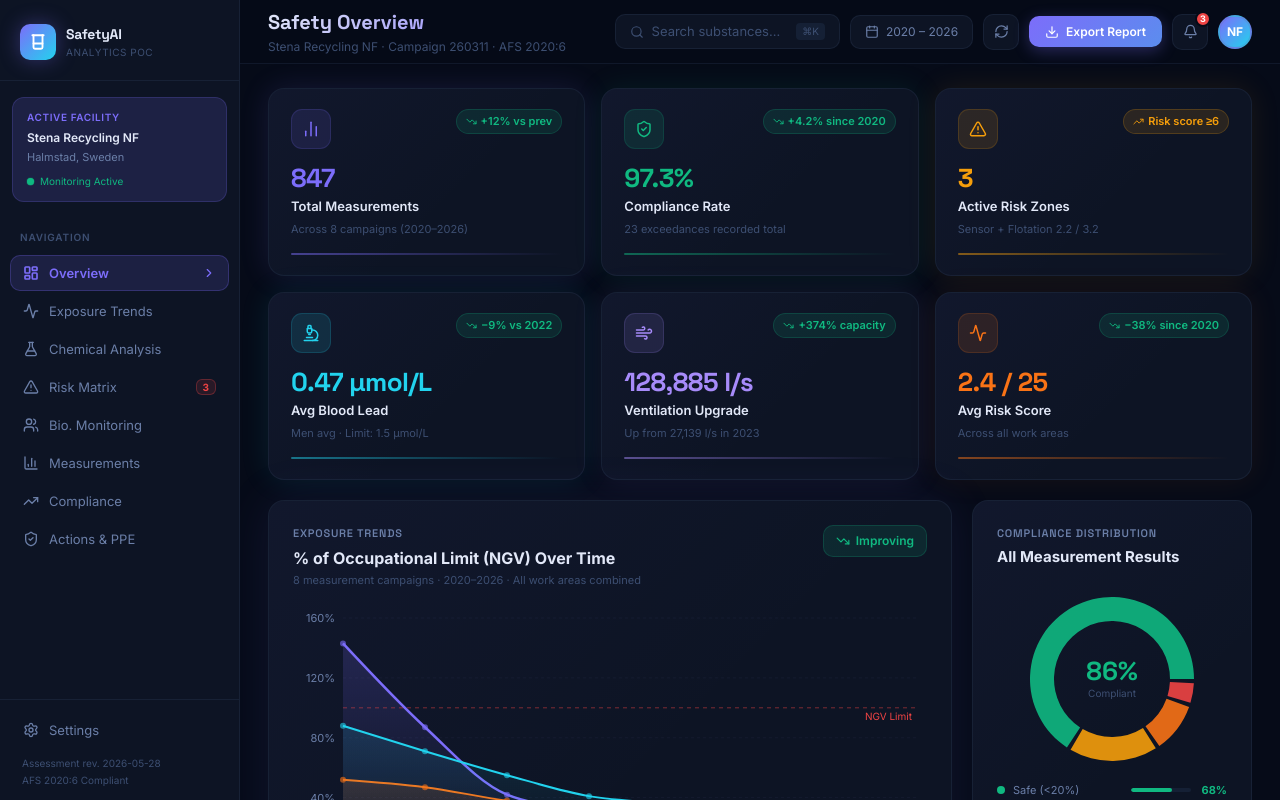
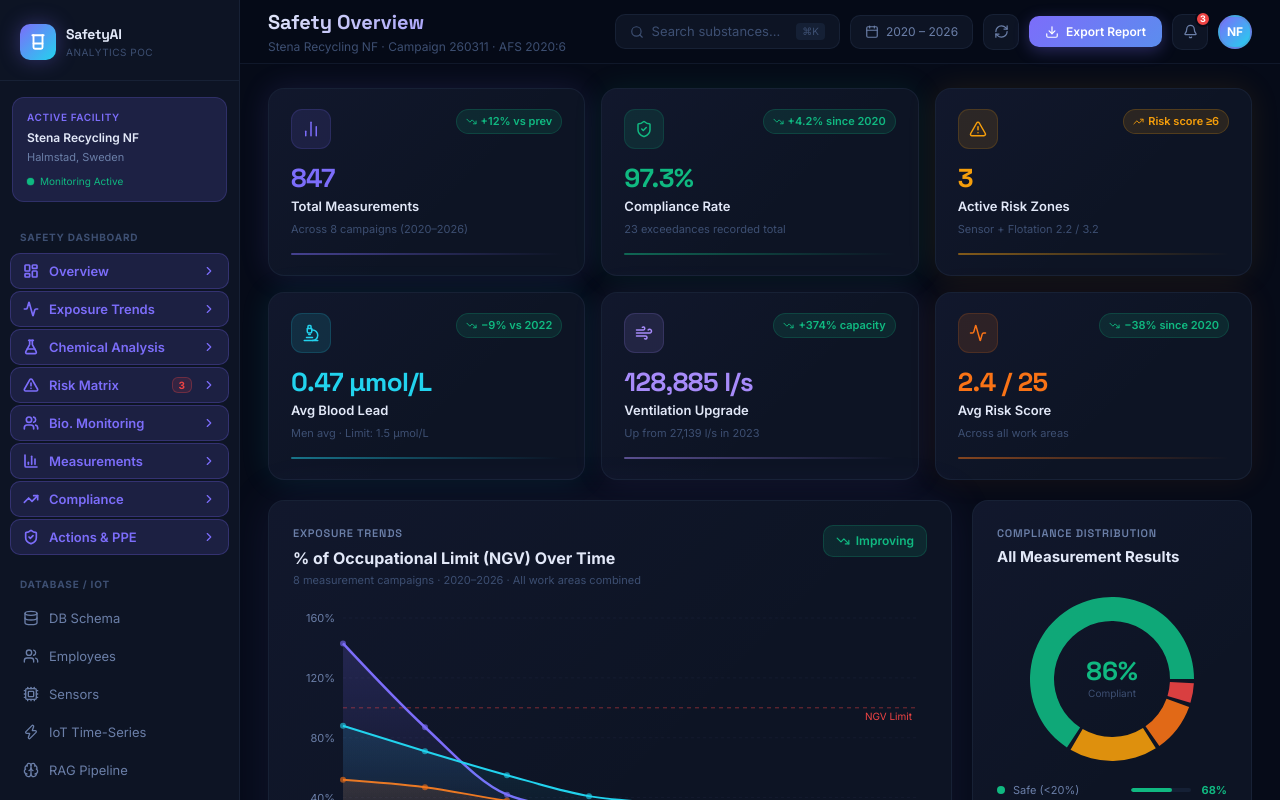
Before and after one commit to isakibul15/ai-exposure-safety-analytics-poc, a React (Vite) app in the folder dashboard/: page / in a window 1280 px wide. Shown: the top 800 px of the page. Built offline with nearby package versions, Linux system fonts and the light colour scheme.

Commit message:
Refactor Sidebar component to use NAV_SECTIONS for improved navigation structure and add Database / IoT section

```diff
--- a/dashboard/src/components/Sidebar.jsx
+++ b/dashboard/src/components/Sidebar.jsx
@@ -1,21 +1,35 @@
-import { useState } from 'react';
-import { LayoutDashboard, Activity, FlaskConical, AlertTriangle, Users, Settings, ChevronRight, Beaker, BarChart3, TrendingUp, ShieldCheck } from 'lucide-react';
+import { LayoutDashboard, Activity, FlaskConical, AlertTriangle, Users, Settings, ChevronRight, Beaker, BarChart3, TrendingUp, ShieldCheck, Database, Cpu, Brain, Zap } from 'lucide-react';
 
-const navItems = [
-  { icon: LayoutDashboard, label: 'Overview', active: true },
-  { icon: Activity, label: 'Exposure Trends' },
-  { icon: FlaskConical, label: 'Chemical Analysis' },
-  { icon: AlertTriangle, label: 'Risk Matrix', badge: '3' },
-  { icon: Users, label: 'Bio. Monitoring' },
-  { icon: BarChart3, label: 'Measurements' },
-  { icon: TrendingUp, label: 'Compliance' },
-  { icon: ShieldCheck, label: 'Actions & PPE' },
+const NAV_SECTIONS = [
+  {
+    title: 'Safety Dashboard',
+    items: [
+      { icon: LayoutDashboard, label: 'Overview',          page: 'overview'  },
+      { icon: Activity,        label: 'Exposure Trends',   page: 'overview'  },
+      { icon: FlaskConical,    label: 'Chemical Analysis', page: 'overview'  },
+      { icon: AlertTriangle,   label: 'Risk Matrix',       page: 'overview',  badge: '3' },
+      { icon: Users,           label: 'Bio. Monitoring',   page: 'overview'  },
+      { icon: BarChart3,       label: 'Measurements',      page: 'overview'  },
+      { icon: TrendingUp,      label: 'Compliance',        page: 'overview'  },
+      { icon: ShieldCheck,     label: 'Actions & PPE',     page: 'overview'  },
+    ],
+  },
+  {
+    title: 'Database / IoT',
+    items: [
+      { icon: Database, label: 'DB Schema',      page: 'schema'    },
+      { icon: Users,    label: 'Employees',      page: 'employees' },
+      { icon: Cpu,      label: 'Sensors',        page: 'sensors'   },
+      { icon: Zap,      label: 'IoT Time-Series',page: 'iot'       },
+      { icon: Brain,    label: 'RAG Pipeline',   page: 'rag'       },
+    ],
+  },
 ];
 
-export default function Sidebar() {
-  const [active, setActive] = useState(0);
+export default function Sidebar({ activePage, onNavigate }) {
   return (
     <aside style={{ width:'var(--sidebar-w)', minHeight:'100vh', background:'var(--bg-card)', borderRight:'1px solid var(--border)', display:'flex', flexDirection:'column', position:'fixed', top:0, left:0, zIndex:50 }}>
+      {/* Logo */}
       <div style={{ padding:'24px 20px 20px', borderBottom:'1px solid var(--border)' }}>
         <div style={{ display:'flex', alignItems:'center', gap:10 }}>
           <div style={{ width:36, height:36, borderRadius:10, background:'linear-gradient(135deg, #7c6dfa 0%, #22d3ee 100%)', display:'flex', alignItems:'center', justifyContent:'center', boxShadow:'0 0 20px rgba(124,109,250,0.35)' }}>
@@ -27,6 +41,8 @@ export default function Sidebar() {
           </div>
         </div>
       </div>
+
+      {/* Facility badge */}
       <div style={{ margin:'16px 12px', padding:'12px 14px', background:'var(--accent-violet-dim)', borderRadius:12, border:'1px solid rgba(124,109,250,0.2)' }}>
         <div style={{ fontSize:10, color:'var(--accent-violet)', fontWeight:600, textTransform:'uppercase', letterSpacing:'0.6px', marginBottom:4 }}>Active Facility</div>
         <div style={{ fontSize:12, color:'var(--text-primary)', fontWeight:600 }}>Stena Recycling NF</div>
@@ -36,21 +52,45 @@ export default function Sidebar() {
           <span style={{ fontSize:10, color:'var(--safe)' }}>Monitoring Active</span>
         </div>
       </div>
+
+      {/* Nav sections */}
       <nav style={{ flex:1, padding:'8px 10px', overflowY:'auto' }}>
-        <div style={{ fontSize:10, color:'var(--text-muted)', fontWeight:600, textTransform:'uppercase', letterSpacing:'0.8px', padding:'4px 10px 10px' }}>Navigation</div>
-        {navItems.map((item, i) => {
+        {NAV_SECTIONS.map(section => (
+          <div key={section.title} style={{ marginBottom: 18 }}>
+            <div style={{ fontSize:10, color:'var(--text-muted)', fontWeight:700, textTransform:'uppercase', letterSpacing:'0.8px', padding:'4px 10px 8px' }}>{section.title}</div>
+            {section.items.map((item, i) => {
               const Icon = item.icon;
-          const isActive = active === i;
+              const isActive = activePage === item.page && section.items.some(it => it.page === activePage);
+              // For overview section, highlight only if activePage === 'overview' and this is first match
+              const highlight = activePage === item.page;
               return (
-            <button key={i} onClick={() => setActive(i)} style={{ width:'100%', display:'flex', alignItems:'center', gap:10, padding:'9px 12px', borderRadius:10, marginBottom:2, background:isActive?'rgba(124,109,250,0.14)':'transparent', border:isActive?'1px solid rgba(124,109,250,0.25)':'1px solid transparent', color:isActive?'var(--accent-violet)':'var(--text-secondary)', cursor:'pointer', transition:'all 0.15s', textAlign:'left', fontSize:13, fontWeight:isActive?600:400 }}>
-              <Icon size={16} strokeWidth={isActive?2.5:2} />
+                <button
+                  key={item.label}
+                  onClick={() => onNavigate(item.page)}
+                  style={{
+                    width:'100%', display:'flex', alignItems:'center', gap:10,
+                    padding:'9px 12px', borderRadius:10, marginBottom:2,
+                    background: highlight ? 'rgba(124,109,250,0.14)' : 'transparent',
+                    border: highlight ? '1px solid rgba(124,109,250,0.25)' : '1px solid transparent',
+                    color: highlight ? 'var(--accent-violet)' : 'var(--text-secondary)',
+                    cursor:'pointer', transition:'all 0.15s', textAlign:'left', fontSize:13,
+                    fontWeight: highlight ? 600 : 400,
+                  }}
+                  onMouseEnter={e => { if (!highlight) { e.currentTarget.style.background = 'rgba(255,255,255,0.03)'; e.currentTarget.style.color = 'var(--text-primary)'; } }}
+                  onMouseLeave={e => { if (!highlight) { e.currentTarget.style.background = 'transparent'; e.currentTarget.style.color = 'var(--text-secondary)'; } }}
+                >
+                  <Icon size={16} strokeWidth={highlight ? 2.5 : 2} />
                   <span style={{ flex:1 }}>{item.label}</span>
                   {item.badge && <span style={{ background:'var(--critical-dim)', color:'var(--critical)', border:'1px solid rgba(239,68,68,0.3)', borderRadius:6, fontSize:10, fontWeight:700, padding:'1px 6px' }}>{item.badge}</span>}
-              {isActive && <ChevronRight size={14} />}
+                  {highlight && <ChevronRight size={14} />}
                 </button>
               );
             })}
+          </div>
+        ))}
       </nav>
+
+      {/* Footer */}
       <div style={{ padding:'12px 10px', borderTop:'1px solid var(--border)' }}>
         <button style={{ width:'100%', display:'flex', alignItems:'center', gap:10, padding:'9px 12px', borderRadius:10, background:'transparent', border:'1px solid transparent', color:'var(--text-secondary)', cursor:'pointer', fontSize:13 }}>
           <Settings size={16} strokeWidth={2} /><span>Settings</span>
```
Lines whose indentation alone changed are shown as unchanged.
